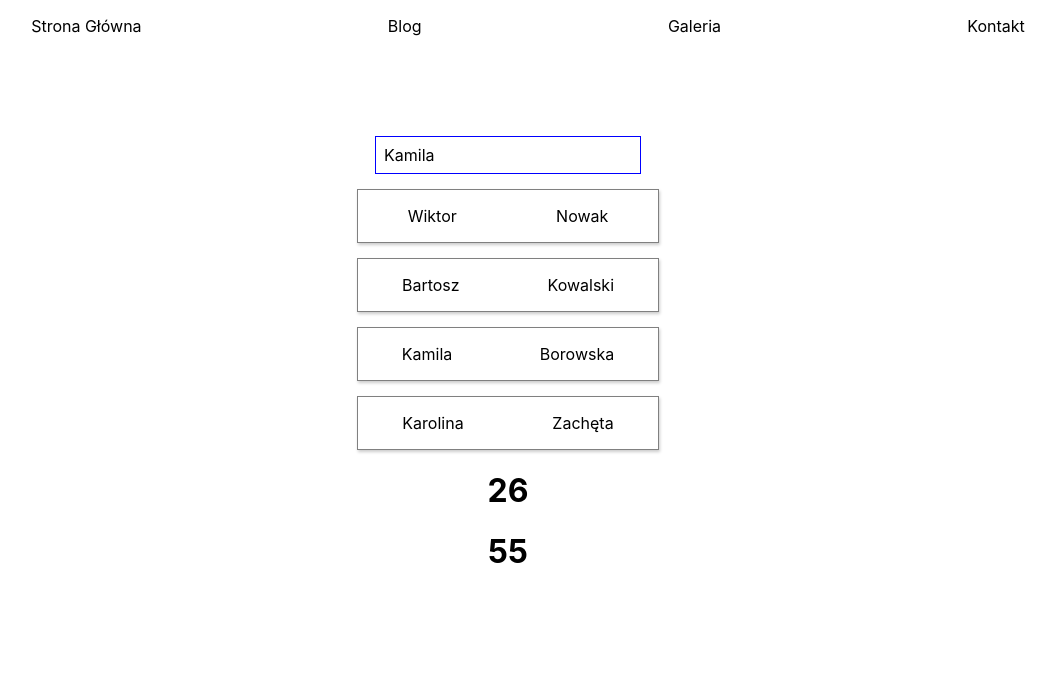
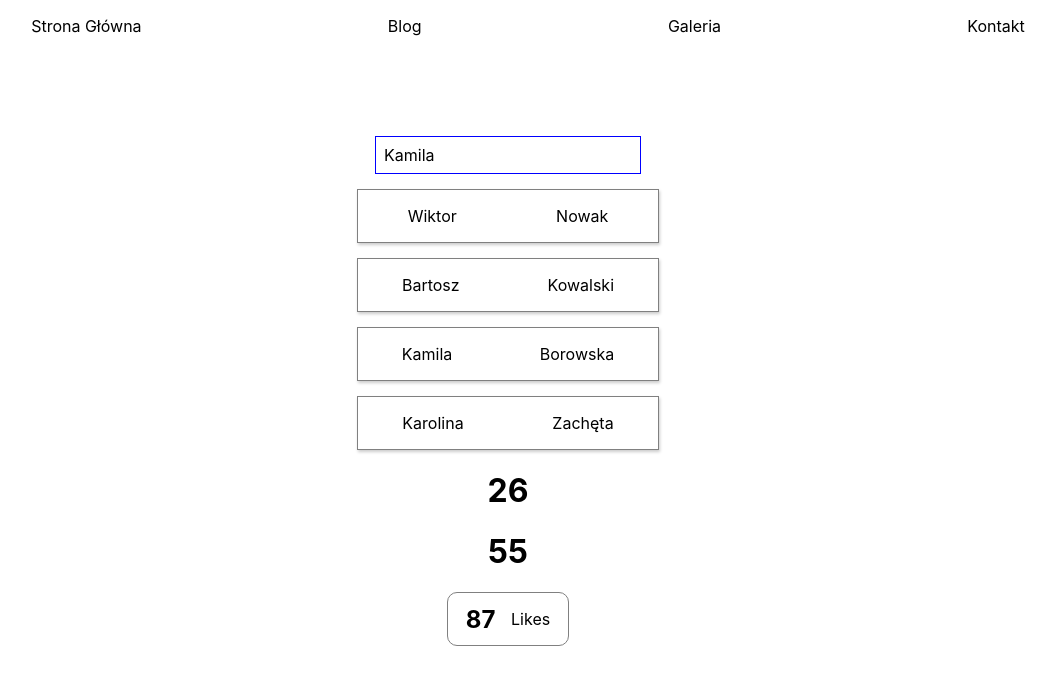
Before and after one commit to lechcirmirakis/Udemy-React-Course-practice, a React (Create React App) app in the folder practice_01/: page / in a window 1280 px wide. Shown: the top 684 px of the page, without its empty margins (132-1188 px from the left). Built offline with nearby package versions, Linux system fonts and the light colour scheme.

Commit message:
add likeboc component

```diff
--- a/practice_01/src/App.js
+++ b/practice_01/src/App.js
@@ -5,6 +5,7 @@ import Userinput from './userInput/Userinput.js';
 import Useroutput from './userOutput/Useroutput.js';
 import Addnumber from './Numbers/Numbers.js';
 import Sum from './Sum/Sum.js';
+import LikesBox from './Likes/Likes.js';
 
 import Menu from './Menu/Menu.js';
 
@@ -18,7 +19,7 @@ class App extends Component {
     ],
     numbers: [
       1, 2, 3, 4, 5, 6, 7, 8, 9, 10
-    ]
+    ],
   }
 
   nameChangeHandler = (event) => {
@@ -43,6 +44,7 @@ class App extends Component {
         <Useroutput name={this.state.users[3].name} surname={this.state.users[3].surname}/>
         <Addnumber number1={12} number2 ={14}/>
         <Sum numbers={this.state.numbers}/>
+        <LikesBox likes={87}/>
       </div>
     );
   }
--- /dev/null
+++ b/practice_01/src/Likes/Likes.css
@@ -0,0 +1,14 @@
+.Likebox {
+    display: flex;
+    align-items: center;
+    width: 100px;
+    margin: auto;
+    padding: 0 10px;
+    border: 1px solid grey;
+    border-radius: 10px;
+    justify-content: space-around;
+}
+
+.Likebox h2 {
+    margin: 0;
+}
--- /dev/null
+++ b/practice_01/src/Likes/Likes.js
@@ -0,0 +1,13 @@
+import React from 'react';
+import './Likes.css';
+
+const likesBox = (props) => {
+    return (
+        <div className="Likebox">
+            <h2>{props.likes}</h2>
+            <p>Likes</p>
+        </div>
+    )
+}
+
+export default likesBox;
```
